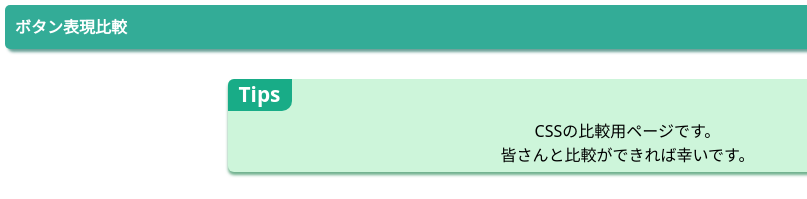
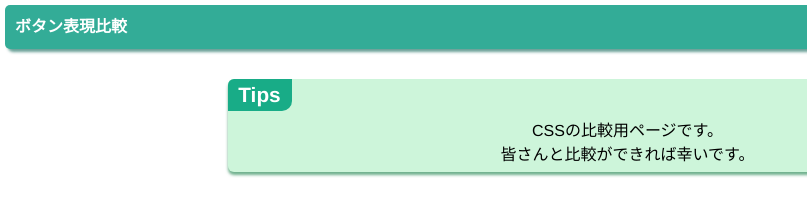
Before and after one commit to isirmt/css_sample_compare, a plain HTML site: page src/index.html in a window 1280 px wide. Shown: the top 199 px of the page, 0-807 px from the left. Drawn offline with Linux system fonts and the light colour scheme.

Commit message:
update font and select

```diff
--- a/src/style/style.css
+++ b/src/style/style.css
@@ -1,5 +1,16 @@
 header {
   user-select: none;
+}
+
+body {
+  font-family: "Helvetica Neue",
+    Arial,
+    "Hiragino Kaku Gothic ProN",
+    "Hiragino Sans",
+    Meiryo,
+    sans-serif;
+
+    user-select: none;
 }
 
 .main-header {
```
